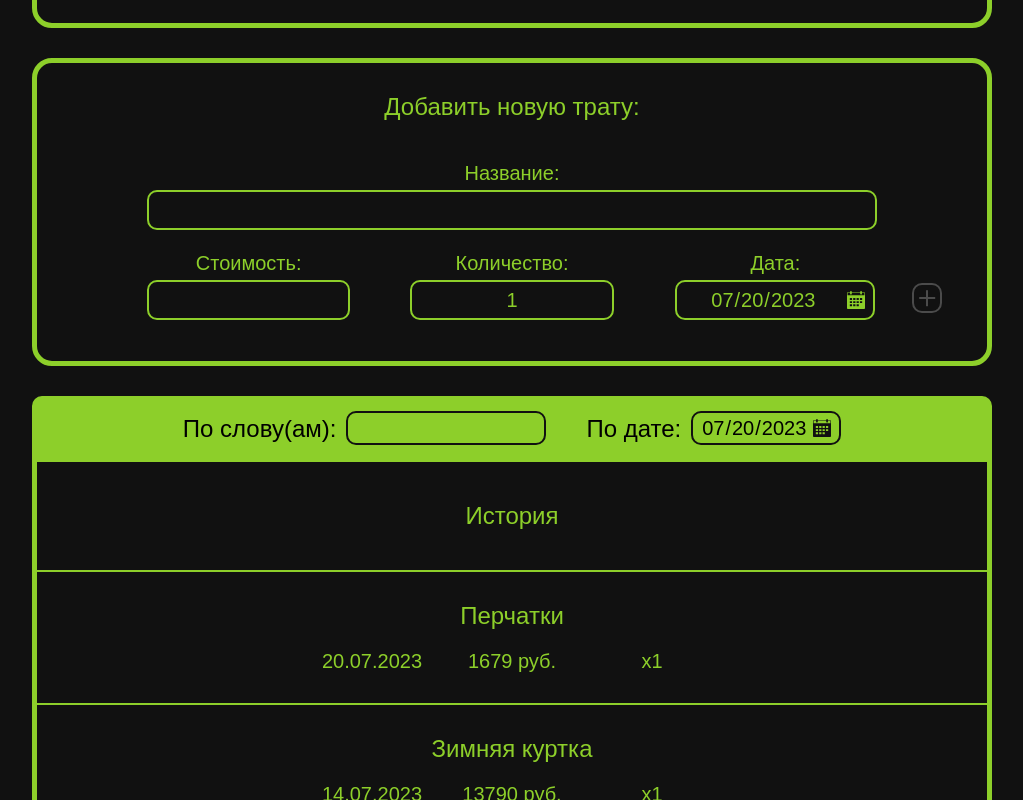
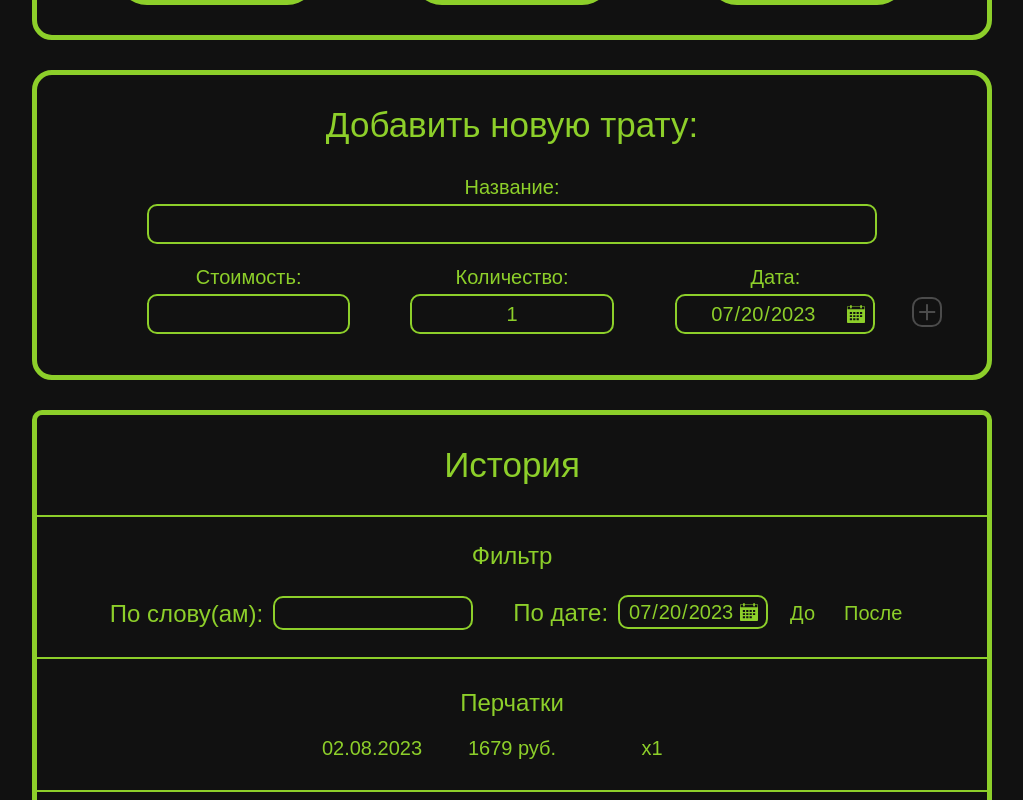
Before and after one commit to misha12919/cash-accounter, a React (Create React App) app: page / in a window 1280 px wide. Shown: the part 460-1260 px from the top of the page, without its empty margins (128-1151 px from the left). Built offline with nearby package versions, Linux system fonts and the light colour scheme.

Commit message:
filter with date

```diff
--- a/src/App.js
+++ b/src/App.js
@@ -10,8 +10,8 @@ function App() {
       cost: "1679",
       quantity: 1,
       date: {
-        day: '20',
-        month: '07',
+        day: '02',
+        month: '08',
         year: '2023',
       },
       id: 0
--- a/src/components/History.js
+++ b/src/components/History.js
@@ -4,8 +4,54 @@ import { HistoryItem } from "./HistoryItem"
 
 export const History = ({historyItems, getDateNow, removeHishtoryItem}) => {
 
-  const [filter, setFilter] = useState(['',''])
   const [numberOfItemsToShow, setNumberOfItemsToShow] = useState(5)
+  const [filter, setFilter] = useState({
+    words: '',
+    date: {
+      value: '',
+      changed: 'unchanged',
+      direction: 'onlyThisOne',
+    }
+  })
+
+  const updateFilterWords = (e) => {
+    setFilter((prev) => {
+      return {
+        words: e.target.value,
+        date: prev.date
+      }
+    })
+  }
+
+  const updateFilterDate = (e) => {
+    setFilter((prev) => {
+      return {
+        words: prev.words,
+        date: {
+          value: e.target.value,
+          changed: 'changed',
+          direction: prev.date.direction
+        }
+      }
+    })
+  }
+
+  const updateFilterDirection = (e) => {
+    [...document.querySelectorAll('.history__filter__direction-button')].map((el) => {
+      return el.attributes.active.value = 'false'
+    })
+    e.target.attributes.active.value = 'true'
+    setFilter((prev) => {
+      return {
+        words: prev.words,
+        date: {
+          value: prev.date.value,
+          changed: prev.date.changed,
+          direction: e.target.dataset.direction
+        }
+      }
+    })
+  }
 
   if (historyItems.length === 0) {
     return <div className="history--empty">Добавте трату, и здесь появится история.</div>
@@ -13,17 +59,27 @@ export const History = ({historyItems, getDateNow, removeHishtoryItem}) => {
   else {
     return (<div className="history">
 
+      <div className="history__title">История</div>
+
+      <div className="history__title-of-filter">Фильтр</div>
       <div className="history__filter">
 
         <div className="history__filter__group">
           <div className="history__filter__text">По слову(ам):</div>
-          <input className="history__filter__input" onChange={()=>{setFilter(prev => [document.querySelector('.history__filter__input').value, prev[1]])}}></input>
+          <input className="history__filter__input" onChange={(e) => {updateFilterWords(e)}}></input>
         </div>
 
         <div className="history__filter__group">
           <div className="history__filter__text history__filter__text--date">По дате:</div>
           <div className="history__filter__input-date-group">
-            <input className="history__filter__input history__filter__input--date" defaultValue={getDateNow()} type="date" min="2023-01-01" max="2024-12-31"></input>
+            <input
+              className="history__filter__input history__filter__input--date"
+              onChange={(e) => {updateFilterDate(e)}}
+              defaultValue={getDateNow()}
+              type="date"
+              min="2023-01-01"
+              max="2024-12-31"
+            ></input>
             <div className="history__filter__input-date-icon">
               <svg version="1.0" id="Layer_1" xmlns="http://www.w3.org/2000/svg" viewBox="0 0 64 64" enableBackground="new 0 0 64 64">
                 <g>
@@ -43,11 +99,24 @@ export const History = ({historyItems, getDateNow, removeHishtoryItem}) => {
               </svg>
             </div>
           </div>
+          <div className="history__filter__direction-buttons">
+            <button
+              className="history__filter__direction-button"
+              data-direction='before'
+              active='false'
+              onClick={(e) => {updateFilterDirection(e)}}
+            >До</button>
+            <button
+              className="history__filter__direction-button"
+              data-direction='after'
+              active='false'
+              onClick={(e) => {updateFilterDirection(e)}}
+            >После</button>
+          </div>
         </div>
 
       </div>
 
-      <div className="history__title">История</div>
       <div className="history__items">
 
         {historyItems.map((item, idx) => {
--- a/src/components/HistoryItem.js
+++ b/src/components/HistoryItem.js
@@ -1,6 +1,61 @@
 export const HistoryItem = ({item, idx, numberOfItemsToShow, filter, removeHishtoryItem}) => {
   const width = `${110 + ((item.cost.toString().length - 5) > 0 ? (item.cost.toString().length - 5)*10 : 0)}px`
-  if (item.name.toLowerCase().includes(filter[0].toLowerCase()) && numberOfItemsToShow > idx) {
+  const dateString = Object.keys(item.date).reverse().map(key => item.date[key]).join('-')
+  const filterDate = {
+    year: Number(filter.date.value.split('-')[0]),
+    month: Number(filter.date.value.split('-')[1]),
+    day: Number(filter.date.value.split('-')[2]),
+  }
+  const itemDate = {
+    year: Number(item.date.year),
+    month: Number(item.date.month),
+    day: Number(item.date.day)
+  }
+
+  let renderComponent = false
+
+  // if (item.name.toLowerCase().includes(filter[0].toLowerCase()) &&
+  // (Object.keys(item.date).reverse().map(key => item.date[key]).join('-') === filter[1][0] || filter[1][1] === 'unchanged') &&
+  // numberOfItemsToShow > idx) {
+
+  if (numberOfItemsToShow > idx &&
+  item.name.toLowerCase().includes(filter.words.toLowerCase())) {
+
+    if (filter.date.changed === 'unchanged' || filter.date.value === dateString) {
+      renderComponent = true
+
+    } else if (filter.date.direction === 'after') {
+      if (itemDate.year > filterDate.year) {
+        renderComponent = true
+      } else if (itemDate.year === filterDate.year) {
+        if (itemDate.month > filterDate.month) {
+          renderComponent = true
+        } else if (itemDate.month === filterDate.month) {
+          if (itemDate.day > filterDate.day) {
+            renderComponent = true
+          }
+        }
+      }
+
+    } else if (filter.date.direction === 'before') {
+      if (itemDate.year < filterDate.year) {
+        renderComponent = true
+      } else if (itemDate.year === filterDate.year) {
+        if (itemDate.month < filterDate.month) {
+          renderComponent = true
+        } else if (itemDate.month === filterDate.month) {
+          if (itemDate.day < filterDate.day) {
+            renderComponent = true
+          }
+        }
+      }
+    }
+  }
+  // (filter.date.direction === 'after' &&
+  // itemDate.year >= filterDate.year && itemDate.month >= filterDate.month && itemDate.day >= filterDate.day) ||
+  // (filter.date.direction === 'before' &&
+  // filterDate.year >= itemDate.year && filterDate.month >= itemDate.month && filterDate.day >= itemDate.day)))}
+  if (renderComponent) {
     return (
       <div className="history__item" key={item.id}>
         <div className="history__item__name">
@@ -19,5 +74,7 @@ export const HistoryItem = ({item, idx, numberOfItemsToShow, filter, removeHisht
         </div>
       </div>
     )
-  } else return null
+  } else {
+    return null
+  }
 }
--- a/src/index.css
+++ b/src/index.css
@@ -7,8 +7,9 @@
 
 :root {
   --primary-color: rgb(141, 207, 42);
+  --primary-color-light: rgb(205, 255, 131);
+  --hover-primary-color: rgb(92, 250, 52);
   --additional-color: #111;
-  --hover-primary-color: rgb(92, 250, 52);
   --hover-additional-color: #2b2a2a;
   --gray: #4b4b4b;
   --transition-time: 0.2s;
@@ -49,7 +50,7 @@ body {
 }
 
 .info-panel__title {
-  font-size: 24px;
+  font-size: 35px;
   color: var(--primary-color);
 }
 
@@ -105,8 +106,7 @@ body {
 }
 
 .form__title {
-  padding-bottom: 15px;
-  font-size: 24px;
+  font-size: 35px;
   color: var(--primary-color);
 }
 
@@ -117,7 +117,7 @@ body {
   justify-items: center;
   align-items: center;
   width: 100%;
-  padding-top: 15px;
+  margin-top: 20px;
 }
 
 .form__group__info {
@@ -223,7 +223,6 @@ input::-webkit-inner-spin-button {
   display: flex;
   flex-direction: column;
   align-items: center;
-  gap: 40px;
   width: 100%;
   margin-top: 30px;
   border: 5px solid var(--primary-color);
@@ -243,14 +242,30 @@ input::-webkit-inner-spin-button {
   border-radius: 20px;
 }
 
+.history__title {
+  margin-top: 30px;
+  font-size: 35px;
+  color: var(--primary-color);
+}
+
+.history__title-of-filter {
+  width: 100%;
+  margin-top: 30px;
+  padding-top: 25px;
+  font-size: 24px;
+  color: var(--primary-color);
+  border-top: 2px solid var(--primary-color);
+  text-align: center;
+}
+
 .history__filter {
   display: flex;
   justify-content: center;
   align-items: center;
   gap: 40px;
   width: 100%;
-  padding: 10px 30px 15px;
-  background-color: var(--primary-color);
+  padding: 25px 30px;
+  color: var(--primary-color);
 }
 
 .history__filter__group {
@@ -266,11 +281,12 @@ input::-webkit-inner-spin-button {
 .history__filter__input {
   width: 200px;
   height: 34px;
+  background-color: transparent;
+  color: var(--primary-color);
+  border: 2px solid var(--primary-color);
+  border-radius: 10px;
   font-size: 20px;
   text-align: center;
-  background-color: var(--primary-color);
-  border: 2px solid var(--additional-color);
-  border-radius: 10px;
   cursor: text;
 }
 
@@ -289,12 +305,34 @@ input::-webkit-inner-spin-button {
   transform: translateY(-50%);
   width: 18px;
   height: 18px;
-  fill: var(--additional-color);
+  fill: var(--primary-color);
   pointer-events: none;
 }
 
-.history__title {
-  font-size: 24px;
+.history__filter__direction-buttons {
+  display: flex;
+  gap: 5px;
+}
+
+.history__filter__direction-button {
+  padding: 5px 10px;
+  background-color: transparent;
+  color: var(--primary-color);
+  border: 2px solid transparent;
+  border-radius: 10px;
+  font-size: 20px;
+  transition: var(--transition-time);
+  cursor: pointer;
+}
+
+.history__filter__direction-button:hover {
+  border-color: var(--primary-color-light);
+  color: var(--primary-color-light);
+
+}
+
+.history__filter__direction-button[active='true'] {
+  border-color: var(--primary-color);
   color: var(--primary-color);
 }
 
```
